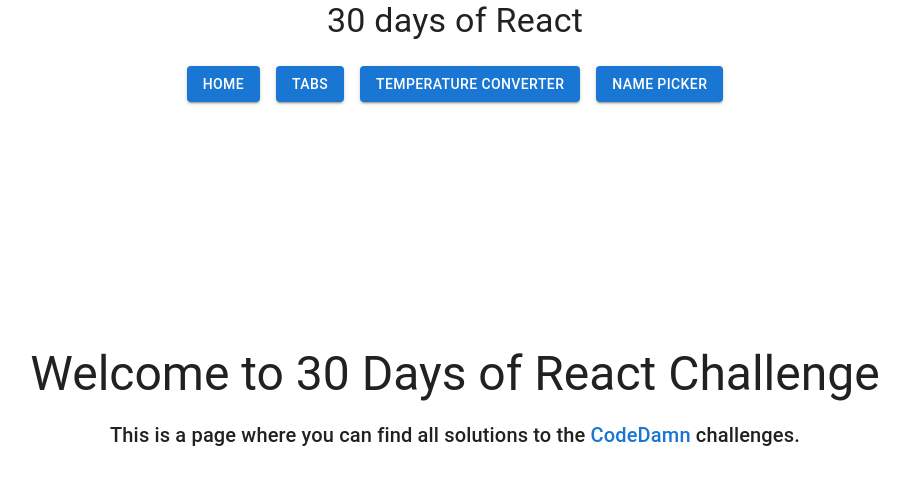
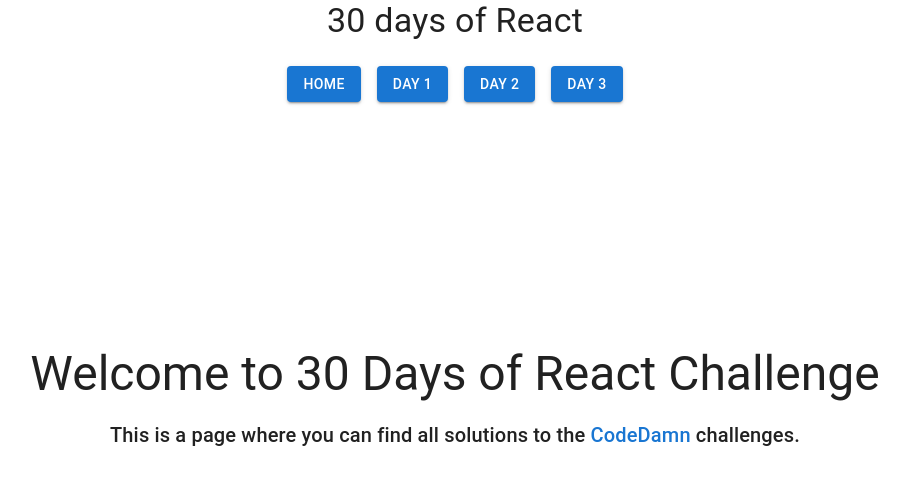
Before and after one commit to Cema2019/codedamn-challenge-30-days-of-react, a React (Vite) app: page / in a window 1280 px wide. Shown: the top 484 px of the page, without its empty margins (185-1094 px from the left). Built offline with nearby package versions, Linux system fonts and the light colour scheme.

Commit message:
refactor(navigation): Update buttons names

```diff
--- a/components/Navigation.tsx
+++ b/components/Navigation.tsx
@@ -9,13 +9,13 @@ const Navigation: React.FC = () => {
         Home
       </Button>
       <Button variant="contained" component={Link} to="/tabs">
-        Tabs
+        Day 1
       </Button>
       <Button variant="contained" component={Link} to="/temperature">
-        Temperature Converter
+        Day 2
       </Button>
       <Button variant="contained" component={Link} to="/name-picker">
-        Name Picker
+        Day 3
       </Button>
     </Box>
   );
```
